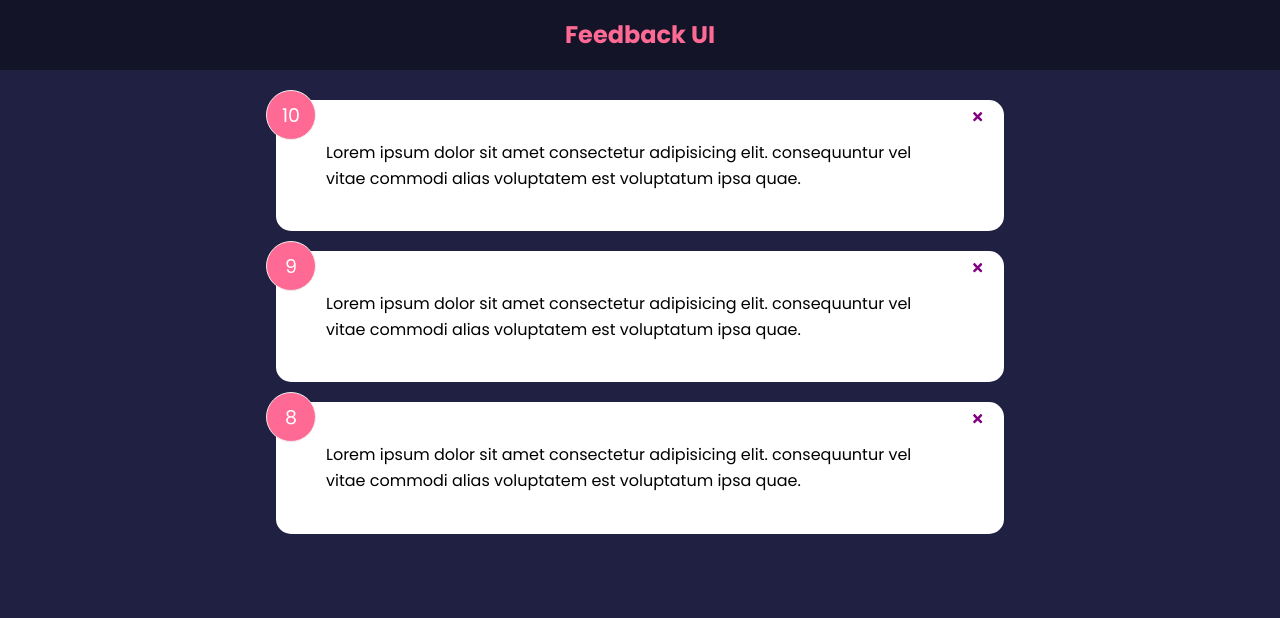
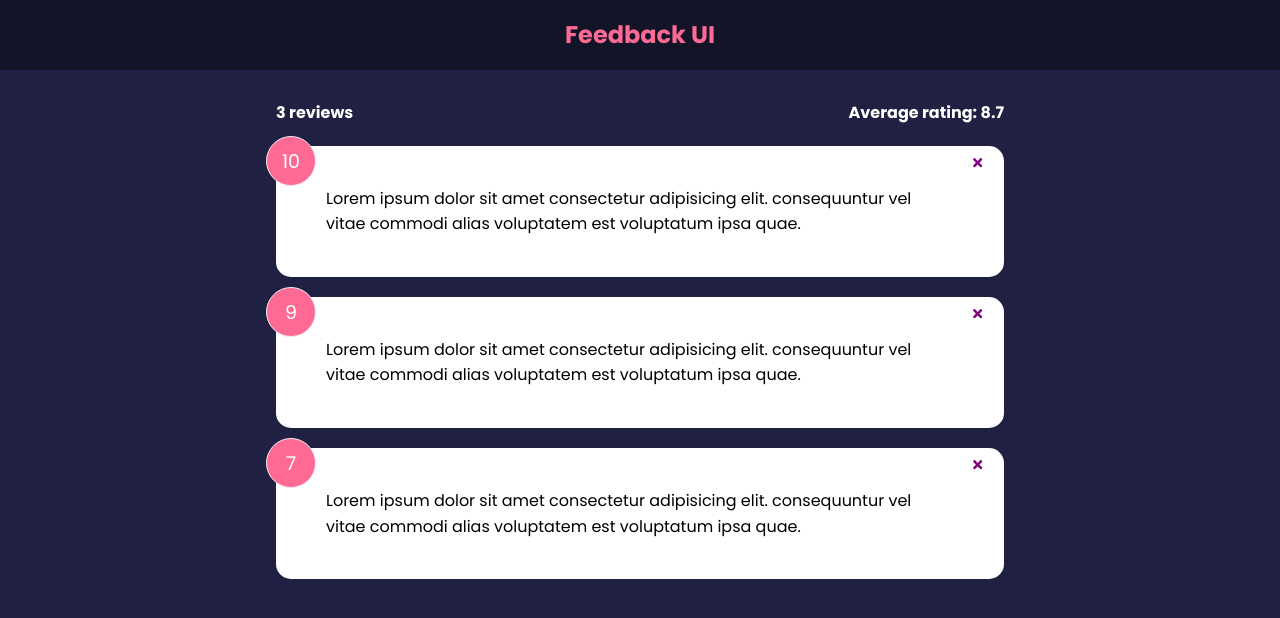
Before and after one commit to Stefan474/f, a React (Create React App) app: page / in a window 1280 px wide. Shown: the top 618 px of the page. Built offline with nearby package versions, Linux system fonts and the light colour scheme.

Commit message:
Added card styling, stat tracking and deleting feedback

```diff
--- a/src/App.js
+++ b/src/App.js
@@ -2,6 +2,7 @@ import { useState } from "react";
 import Header from "./components/Header";
 import FeedbackData from "./data/FeedbackData";
 import FeedbackList from "./components/FeedbackList";
+import FeedbackStats from "./components/FeedbackStats";
 
 
 function App(){
@@ -9,13 +10,16 @@ function App(){
     const [feedback, setFeedback] = useState(FeedbackData);
 
     const deleteFeedback = (id) => {
-        console.log('app', id);
+        if (window.confirm('Are you sure about that?')) {
+            setFeedback (feedback.filter((item) => item.id !== id));
+        }
     }
 
     return(
         <>
         <Header />
         <div className="container">
+            <FeedbackStats feedback={feedback} />
             <FeedbackList feedback={feedback} handleDelete={deleteFeedback}/>
         </div>
         </>
--- /dev/null
+++ b/src/components/FeedbackStats.jsx
@@ -0,0 +1,24 @@
+
+
+function FeedbackStats({feedback}) {
+
+    //calculate ratings average
+    function average (feedback) {
+        let sum = 0;
+        for (let i = 0; i < feedback.length; i++) {
+            sum += feedback[i].rating;
+        }
+        return sum / feedback.length;
+
+
+    }
+
+  return (
+    <div className="feedback-stats">
+        <h4>{feedback.length} reviews</h4>
+        <h4>Average rating: {isNaN(average(feedback)) ? 0 : average(feedback).toFixed(1).replace(/[.,]0$/, '')}</h4>
+    </div>
+  )
+}
+
+export default FeedbackStats
--- a/src/data/FeedbackData.js
+++ b/src/data/FeedbackData.js
@@ -11,7 +11,7 @@ const FeedbackData = [
     },
     {
       id: 3,
-      rating: 8,
+      rating: 7,
       text: 'Lorem ipsum dolor sit amet consectetur adipisicing elit. consequuntur vel vitae commodi alias voluptatem est voluptatum ipsa quae.',
     },
   ]
```
